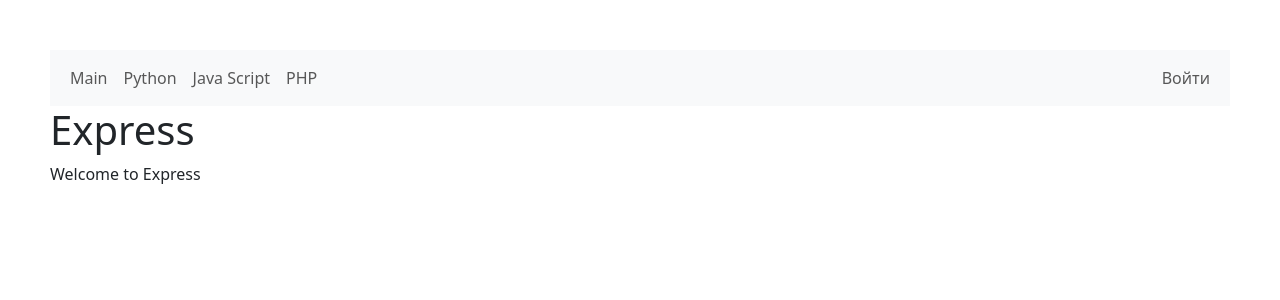
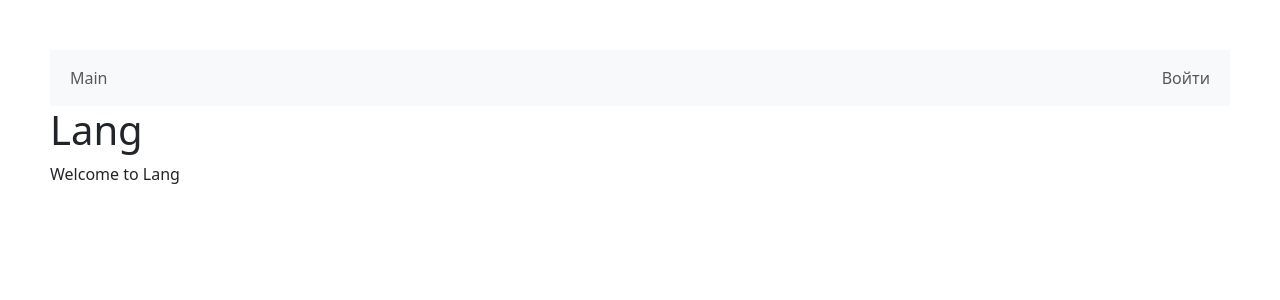
Before and after one commit to eridanislyamov/langs, a Node server app: page / in a window 1280 px wide. Shown: the top 300 px of the page. Run offline with Node 20, Linux system fonts and the light colour scheme; data that the repository does not hold is empty; some libraries are stand-ins or nearby versions.

Commit message:
Заполнение меню из базы данных

```diff
--- a/data.js
+++ b/data.js
@@ -16,6 +16,6 @@ var data = [{
     avatar: '/images/php.jpg',
     desc: 'PHP (рекурсивный акроним словосочетания PHP: Hypertext Preprocessor ) - это распространённый язык программирования общего назначения с открытым исходным кодом. PHP специально сконструирован для веб-разработок и его код может внедряться непосредственно в HTML.'
     }
-    ];
+];
 
-    module.exports.data = data;
+module.exports.data = data;
--- a/package.json
+++ b/package.json
@@ -10,6 +10,7 @@
   "author": "",
   "license": "ISC",
   "dependencies": {
+    "async": "^3.2.5",
     "body-parser": "^1.20.2",
     "cookie-parser": "^1.4.6",
     "debug": "^4.3.4",
--- a/routes/index.js
+++ b/routes/index.js
@@ -1,9 +1,19 @@
 var express = require('express');
 var router = express.Router();
+var Lang = require("../models/lang").Lang;
 
 /* GET home page. */
-router.get('/', function(req, res, next) {
-    res.render('index', { title: 'Express' });
+router.get('/', async (req, res, next) => {
+  try {
+    const menu = await Lang.find({}, { _id: 0, title: 1, nick: 1 });
+    console.log(menu);
+    res.render('index', {
+      title: 'Lang',
+      menu: menu
+    });
+  } catch (err) {
+    next(err);
+  }
 });
 
 module.exports = router;
--- a/views/error.ejs
+++ b/views/error.ejs
@@ -4,3 +4,4 @@
 <h2><%= error.status %></h2>
 <pre><%= error.stack %></pre>
 title: “”
+menu: []
--- a/views/layout/page.ejs
+++ b/views/layout/page.ejs
@@ -6,20 +6,16 @@
     <link rel="stylesheet" href="https://cdn.jsdelivr.net/npm/bootstrap@5.3.2/dist/css/bootstrap.min.css" integrity="sha384-T3c6CoIi6uLrA9TneNEoa7RxnatzjcDSCmG1MXxSR1GAsXEV/Dwwykc2MPK8M2HN" crossorigin="anonymous">
     <script src="https://cdnjs.cloudflare.com/ajax/libs/jquery/3.7.1/jquery.min.js" integrity="sha512-v2CJ7UaYy4JwqLDIrZUI/4hqeoQieOmAZNXBeQyjo21dadnwR+8ZaIJVT8EE2iyI61OV8e6M8PP2/4hpQINQ/g==" crossorigin="anonymous" referrerpolicy="no-referrer"></script>
     <script src="https://cdn.jsdelivr.net/npm/bootstrap@5.3.2/dist/js/bootstrap.min.js" integrity="sha384-BBtl+eGJRgqQAUMxJ7pMwbEyER4l1g+O15P+16Ep7Q9Q+zqX6gSbd85u4mG4QzX+" crossorigin="anonymous"></script>
-    <nav class="navbar navbar-expand-sm bg-light navbar-light"> <div class="container-fluid">
+      <nav class="navbar navbar-expand-sm bg-light navbar-light"> <div class="container-fluid">
         <ul class="navbar-nav">
-             <li class="nav-item">
-                  <a class="nav-link" href="/">Main</a>
-             </li>
-             <li class="nav-item">
-                <a class="nav-link" href="/langs/python">Python</a>
-            </li>
             <li class="nav-item">
-                <a class="nav-link" href="/langs/javascript">Java Script</a>
-            </li>
-            <li class="nav-item">
-                <a class="nav-link" href="/langs/php">PHP</a>
-            </li>
+                <a class="nav-link" href="/">Main</a>
+           </li>
+            <% menu.forEach(function(lang){ %>
+                <li class="nav-item">
+                    <a class="nav-link" href="/langs/<%=lang.nick%>"><%=lang.title%></a>
+                </li>
+            <% }) %>
         </ul>
         <ul class="navbar-nav navbar-right">
          <li>
```
Also changed, not shown: routes/langs.js (+19 -9 lines), 1 other file.
